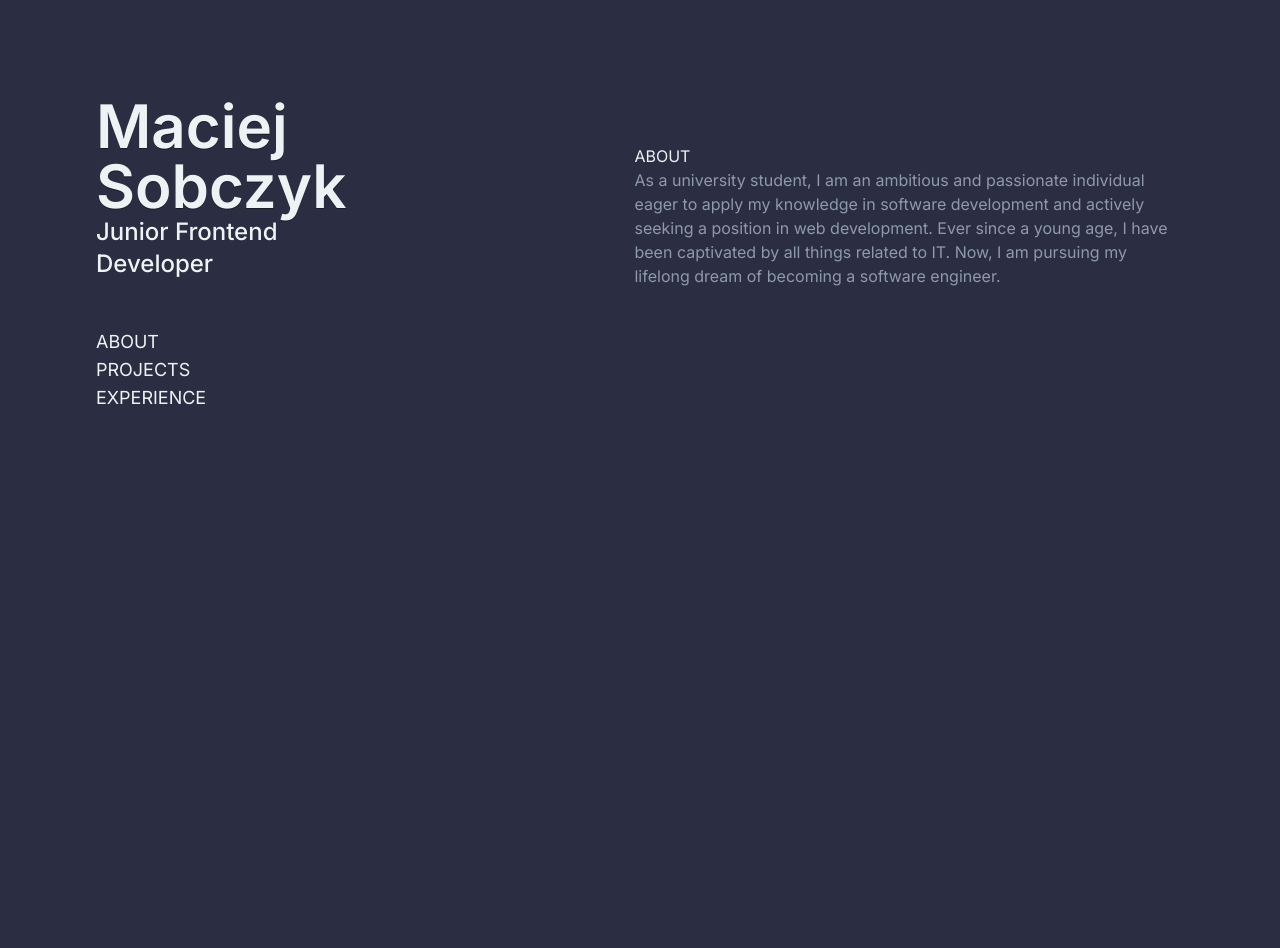
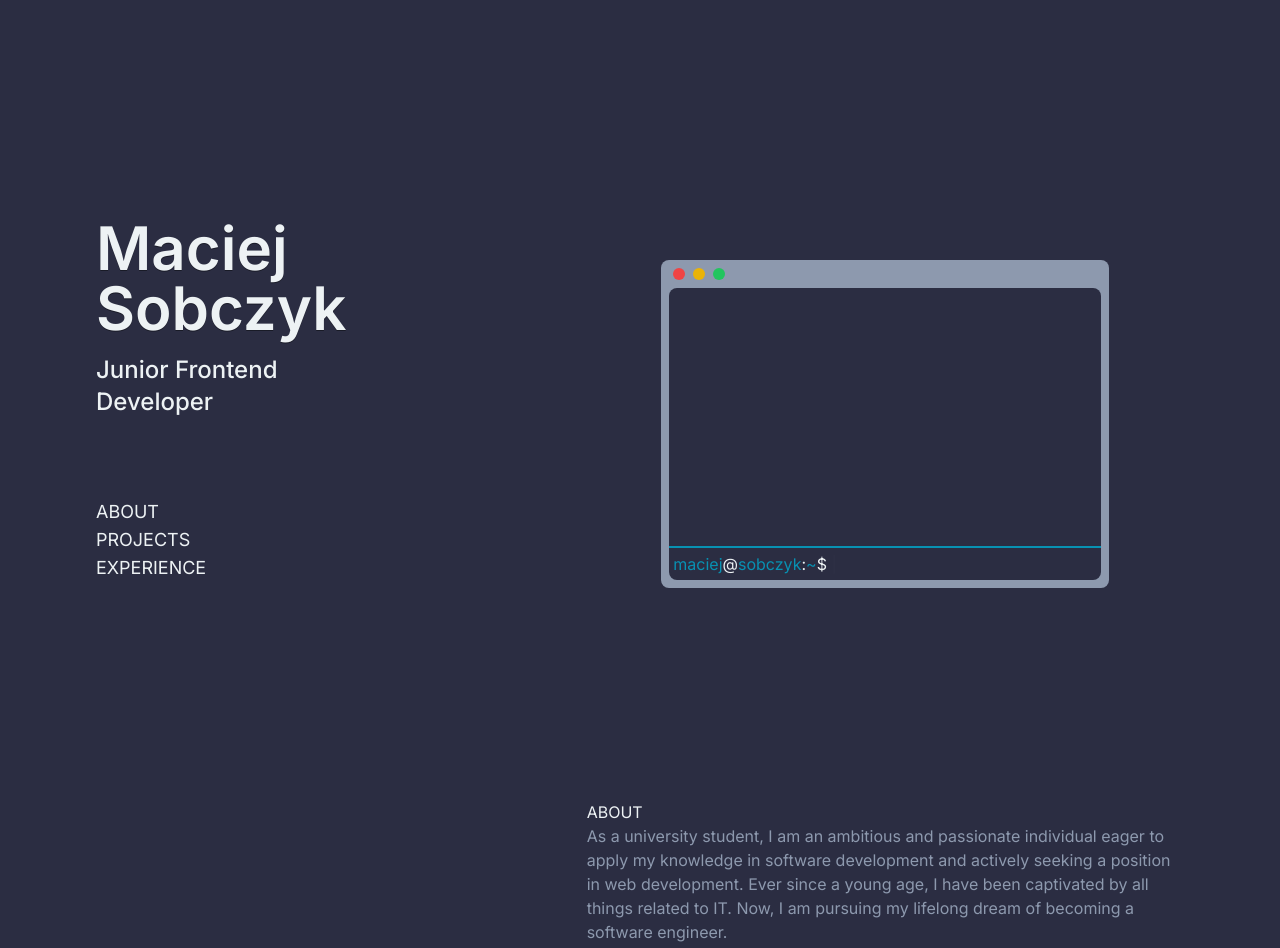
Before and after one commit to msobczyk-x/portfolio, a Next.js app: page / in a window 1280 px wide. Shown: the top 948 px of the page. Built offline with nearby package versions, Linux system fonts and the light colour scheme.

Commit message:
animacje bajery

```diff
--- a/app/layout.tsx
+++ b/app/layout.tsx
@@ -15,7 +15,7 @@ export default function RootLayout({
   children: React.ReactNode
 }) {
   return (
-    <html lang="en">
+    <html lang="en" className='scroll-smooth'>
       <body className={inter.className}>{children}</body>
     </html>
   )
--- a/app/page.tsx
+++ b/app/page.tsx
@@ -1,21 +1,28 @@
+"use client"
 import Header from "@/components/Header";
 import Projects from "@/components/Projects";
 import About from "@/components/About";
 import Experience from "@/components/Experience";
+import Terminal from "@/components/Terminal";
+import { useState } from "react";
 export default function Home() {
+  const [whichInView, setWhichInView] = useState(0);
+  const targetIds = ["about", "projects", "experience"];
   return (
+      <div className="bg-primary text-textColor flex justify-center">
+      <main className="flex justify-between gap-24 max-w-7xl">
 
-      <main className="flex justify-between gap-48 bg-primary text-textColor">
-
-        <Header />
+        <Header targetIds={targetIds}/>
 
 
-        <div className="flex flex-col p-24">
+        <div className="flex flex-col p-24 w-2/3 snap-y snap-mandatory snap">
+          <Terminal/>
           <About />
           <Projects />
           <Experience />
         </div>
       </main>
+      </div>
 
   );
 }
--- a/components/About.tsx
+++ b/components/About.tsx
@@ -1,9 +1,16 @@
+"use client"
+import { motion } from "framer-motion";
 export default function About() {
     return (
-        <div className="h-screen pt-12" id="about">
+        <motion.div className="h-screen pt-12 snap-proximity snap-start snap-always" id="about"
+        initial={{ opacity: 0, x: 100 }}
+        whileInView={{ opacity: 1, x: 0 }}
+        transition={{ duration: 0.5 }}
+        viewport={{once: true, amount: 0.5}}
+        >
             <h2 className="uppercase">About</h2>
 
             <p className="text-secondary">As a university student, I am an ambitious and passionate individual eager to apply my knowledge in software development and actively seeking a position in web development. Ever since a young age, I have been captivated by all things related to IT. Now, I am pursuing my lifelong dream of becoming a software engineer.</p>
-            </div>
+            </motion.div>
     )
 }
--- a/components/Experience.tsx
+++ b/components/Experience.tsx
@@ -1,7 +1,14 @@
+"use client"
+import { motion } from "framer-motion";
 export default function Experience() {
     return (
-        <div className="h-screen pt-12" id="experience">
+        <motion.div className="h-screen pt-12 snap-start snap-always" id="experience"
+        initial={{ opacity: 0, x: 100 }}
+        whileInView={{ opacity: 1 }}
+        transition={{ duration: 0.2 }}
+        viewport={{once: true, amount: 0.5}}
+        >
             <h2 className="uppercase">Experience</h2>
-        </div>
+        </motion.div>
     )
 }
--- a/components/Header.tsx
+++ b/components/Header.tsx
@@ -1,30 +1,95 @@
-export default function Header() {
+"use client";
+import React, { useState, useEffect } from "react";
+import { motion } from "framer-motion";
+
+import "./styles/Header.css";
+type HeaderProps = {
+  targetIds: string[];
+};
+
+export default function Header({ targetIds }: HeaderProps) {
+  const [activeId, setActiveId] = useState<null | string>(null);
+
+  useEffect(() => {
+    const handleScroll = () => {
+      const scrollY = window.scrollY;
+      let foundActive = false;
+
+      for (const id of targetIds) {
+        const element = document.getElementById(id);
+        if (element) {
+          const { offsetTop, offsetHeight } = element;
+          if (scrollY >= offsetTop && scrollY < offsetTop + offsetHeight) {
+            setActiveId(id);
+            foundActive = true;
+            break;
+          }
+        }
+      }
+
+      if (!foundActive) {
+        setActiveId(null);
+      }
+    };
+
+    window.addEventListener("scroll", handleScroll);
+
+    handleScroll();
+
+    return () => {
+      window.removeEventListener("scroll", handleScroll);
+    };
+  }, [targetIds]);
+
   return (
-        <header className="sticky top-0 flex max-h-screen w-1/2 flex-col justify-between py-24 pl-24">
-            <div>
-
-
-            <h1 className="text-6xl font-semibold [text-shadow:_0_1px_0_rgb(0_0_0_/_40%)] ">Maciej Sobczyk</h1>
+    <motion.header
+      className="sticky top-0 flex max-h-screen w-1/3 flex-col justify-center py-24 pl-24 "
+      initial={{ opacity: 0 }}
+      whileInView={{ opacity: 1 }}
+      transition={{ duration: 0.5 }}
+      viewport={{ once: true, amount: 0.5 }}
+    >
+      <div className="flex flex-col gap-4">
+        <h1 className="text-6xl font-semibold [text-shadow:_0_1px_0_rgb(0_0_0_/_40%)]">
+          Maciej Sobczyk
+        </h1>
         <h2 className="text-2xl font-medium">Junior Frontend Developer</h2>
 
         <h3 className="text-secondary"></h3>
 
-            <nav className="flex flex-col text-lg gap-4 mt-12">
+        <nav className="flex flex-col text-lg gap-4 mt-12" id="navbar">
           <ul>
-                    <li>
-                        <a href="#about" className="uppercase">About</a>
+            {/*        <li className="">
+              <a href="#about" className="uppercase ">
+                About
+              </a>
             </li>
             <li>
-                        <a href="#projects" className="uppercase">Projects</a>
+              <a href="#projects" className="uppercase ">
+                Projects
+              </a>
             </li>
             <li>
-                        <a href="#experience" className="uppercase">Experience</a>
+              <a href="#experience" className="uppercase ">
+                Experience
+              </a>
+            </li> */}
+
+            {targetIds.map((id) => (
+              <li key={id}>
+                <a
+                  href={`#${id}`}
+                  className={`uppercase ${
+                    activeId === id ? "active show" : ""
+                  }`}
+                >
+                  {id}
+                </a>
               </li>
-
+            ))}
           </ul>
-
         </nav>
       </div>
-        </header>
-    )
+    </motion.header>
+  );
 }
--- a/components/Projects.tsx
+++ b/components/Projects.tsx
@@ -1,8 +1,15 @@
+"use client"
+import { motion } from "framer-motion";
 export default function Projects() {
     return (
-        <div id="projects" className="pt-12">
+        <motion.div id="projects" className="pt-12 h-screen snap-proximity snap-start snap-always"
+        initial={{ opacity: 0, x: 100 }}
+        whileInView={{ opacity: 1 }}
+        transition={{ duration: 0.2 }}
+        viewport={{once: true, amount: 0.5}}
+        >
             <h2 className="uppercase">Projects</h2>
-            </div>
+            </motion.div>
     )
 
 }
--- /dev/null
+++ b/components/Terminal.tsx
@@ -0,0 +1,34 @@
+"use client"
+import { motion } from "framer-motion";
+
+export default function Terminal() {
+  return (
+    <div className="flex flex-col justify-center items-center h-[calc(100vh_-_9rem)]">
+      <div className="flex flex-col justify-center items-center bg-secondary rounded-lg pt-7 p-2 relative w-3/4 h-2/4">
+        <div className="flex flex-row justify-center items-center gap-2 absolute top-2 left-3">
+          <div className="rounded-full w-3 h-3 bg-red-500"></div>
+          <div className="rounded-full w-3 h-3 bg-yellow-500"></div>
+          <div className="rounded-full w-3 h-3 bg-green-500"></div>
+        </div>
+        <div className="bg-primary w-full h-full rounded-lg relative">
+            <div className="w-full border-t-2 border-cyan-600 absolute bottom-0">
+                <p className="p-1">
+                    <span className="text-cyan-600">maciej</span>@<span className="text-cyan-600">sobczyk</span>:<span className="text-cyan-600">~</span>$ <motion.span
+
+                    animate={{ opacity: [0,1,0] }}
+                   transition={{
+                    duration:2,
+                    ease: "easeIn",
+                    repeat: Infinity,
+                   }}
+
+                    >|</motion.span>
+
+                </p>
+            </div>
+
+        </div>
+      </div>
+    </div>
+  );
+}
--- /dev/null
+++ b/components/styles/Header.css
@@ -0,0 +1,23 @@
+.active::before {
+    content: "";
+    position: absolute;
+    bottom: 40%;
+    left: -4rem;
+    width: 3rem;
+    height: 5px;
+    background-color: #fff;
+    transition: all 0.3s ease-in-out;
+    opacity: 0;
+}
+
+.active.show::before {
+    opacity: 1;
+}
+
+.active {
+    color: #fff;
+    font-weight: 700;
+    position: relative;
+    cursor: pointer;
+    transition: all 0.3s ease-in-out;
+}
--- a/package.json
+++ b/package.json
@@ -15,10 +15,13 @@
     "autoprefixer": "10.4.14",
     "eslint": "8.46.0",
     "eslint-config-next": "13.4.12",
+    "framer-motion": "^10.16.4",
+    "gsap": "^3.12.2",
     "next": "13.4.12",
     "postcss": "8.4.27",
     "react": "18.2.0",
     "react-dom": "18.2.0",
+    "react-intersection-observer": "^9.5.2",
     "tailwindcss": "3.3.3",
     "typescript": "5.1.6"
   }
```
Also changed, not shown: 1 other file (tests, documents, lock files or other folders). Lines whose indentation alone changed are shown as unchanged.
